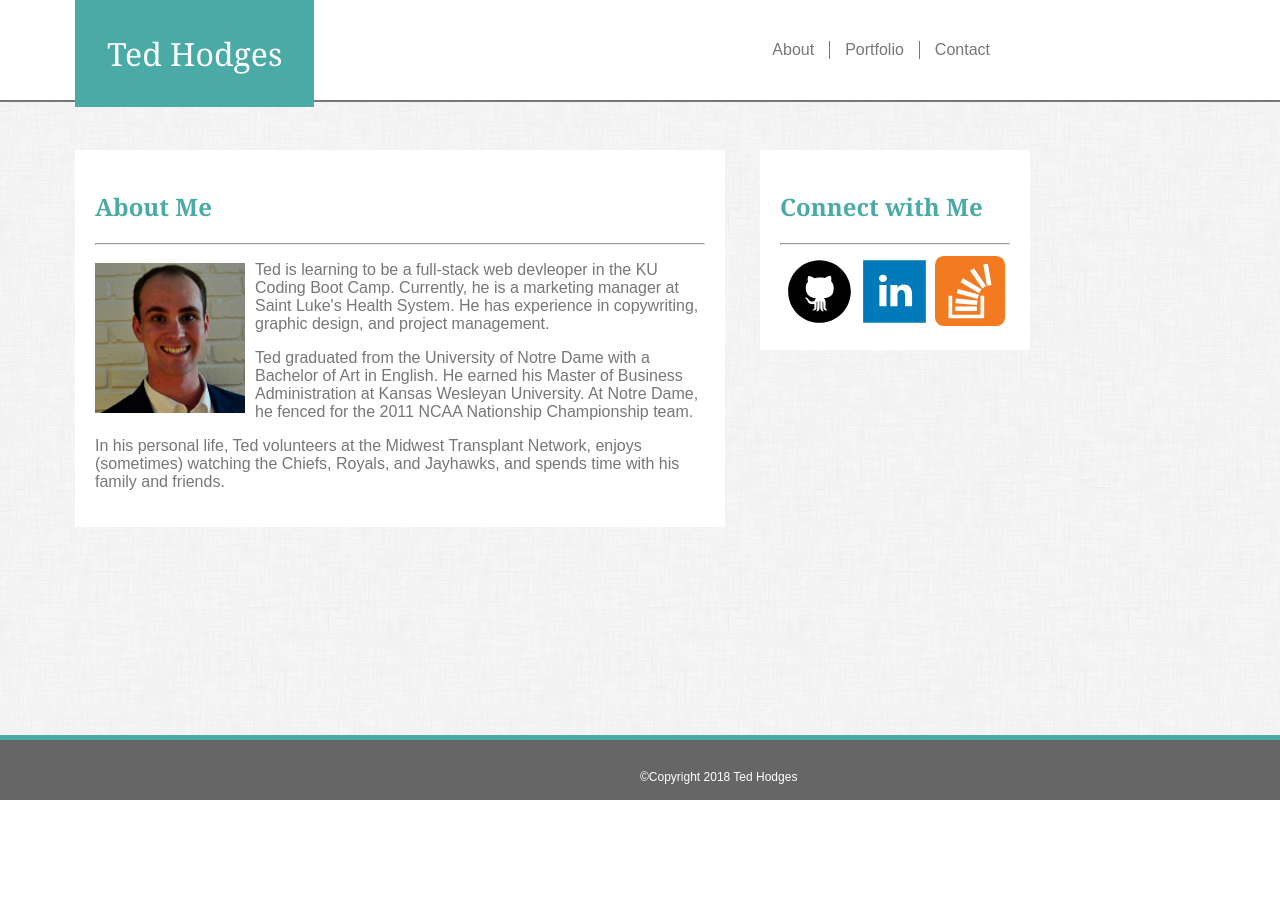
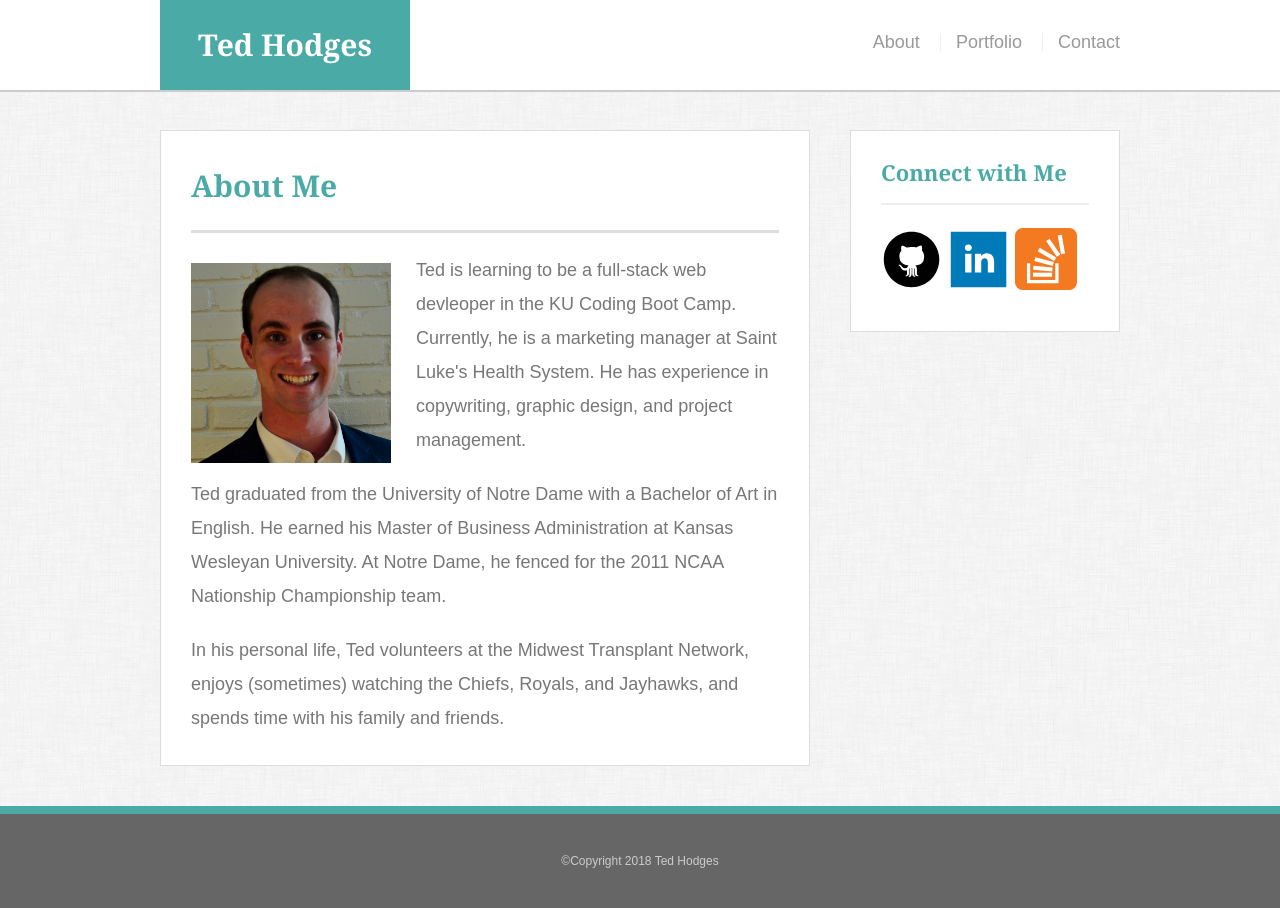
Before and after one commit to thodges36/thodges36.github.io, a plain HTML site: page index.html in a window 1280 px wide. Before the commit the page ends 800 px from the top, so only its background shows below. Drawn offline with Linux system fonts and the light colour scheme.

Commit message:
updates to html and css files

```diff
--- a/assets/css/style.css
+++ b/assets/css/style.css
@@ -1,133 +1,243 @@
-body{
-    background-image: url("../images/dust.png");
-    background-repeat: repeat-x repeat-y;
+body {
+    font-family: Arial, "Helvetica Neue", Helvetica, sans-serif;
+    font-size: 18px;
+    line-height: 34px;
+    color: #777777;
+    background: url("../images/dust.png");
   }
 
-#header{
-    background-color: #ffffff;
-    border-bottom: 2px solid #777777;
-    width: 100%;
-    height: 100px;
-    position: fixed;
-    top: 0;
-    left: 0;
-    right: 0;
+  * {
+    box-sizing: border-box;
   }
 
-.menu ul{
-    list-style-type:none;
-    text-align: center;
-    padding: 25px;
-    position: fixed;
-    right: 250px;
+  /* general */
+
+  .container {
+    width: 100%;
+    max-width: 960px;
+    margin: 0 auto;
+    clear: both;
   }
 
-.menu li{
-    float: right;
-    border-right: 1px solid #777777;
+  h1,
+  h2,
+  h3,
+  p {
+    margin-bottom: 20px;
   }
 
-.menu li:first-of-type{
-    border-right: none;
+  p:last-child {
+    margin-bottom: 0;
   }
 
-.menu li a{
-    font-family: 'Arial', 'Helvetica Neue', Helvetica, sans-serif;
-    color: #777777;
-    text-decoration: none;
-    padding-left: 15px;
-    padding-right: 15px;
+  h1,
+  h2,
+  h3 {
+    font-family: Georgia, Times, "Times New Roman", serif;
+    font-weight: 700;
+    color: #4aaaa5;
   }
 
-.menu li a:hover{
-    color: orange;
+  h1 {
+    padding-bottom: 20px;
+    font-size: 30px;
+    line-height: 49px;
+    border-bottom: 3px solid #dddddd;
   }
 
-.top{
-    font-family: 'Georgia', Times, Times New Roman, serif;
-    font-size: 2em;
-    color: #ffffff;
-    background-color: #4aaaa5;
-    padding: 32px;
-    top: 0;
-    left: 75px;
-    position: fixed;
+  h2,
+  h3 {
+    font-size: 22px;
   }
 
-.about{
-    max-width: 650px;
-    background-color: #ffffff;
-    position: absolute;
-    left: 75px;
-    top: 150px;
+  /* header */
+
+  #masthead {
+    position: fixed;
+    z-index: 99;
+    width: 100%;
+    margin: 0 0 30px;
+    overflow: auto;
+    color: #ffffff;
+    background: #ffffff;
+    border-bottom: 2px solid #cccccc;
   }
 
-.container{
-    padding: 20px;
+  #logo {
+    float: left;
+    width: 250px;
+    height: 90px;
+    font-family: Georgia, Times, "Times New Roman", serif;
+    font-size: 30px;
+    font-weight: 700;
+    line-height: 90px;
+    color: #ffffff;
+    text-align: center;
+    text-decoration: none;
+    background: #4aaaa5;
   }
 
-h2{
-    color: #4aaaa5;
-    font-family: 'Georgia', Times, Times New Roman, serif;
-}
-p{
-    color: #777777;
-    font-family: 'Arial', 'Helvetica Neue', Helvetica, sans-serif;
+  nav {
+    float: right;
+    margin-top: 25px;
   }
 
-#ted{
-    width: 150px;
-    float: left;
-    padding: 10px 10px 10px 0px;
+  nav a {
+    display: inline-block;
+    padding-left: 15px;
+    margin-left: 15px;
+    line-height: 18px;
+    color: #999;
+    text-decoration: none;
+    border-left: 1px solid #efefef;
   }
 
-.sidebar{
-    width: 270px;
-    height: 200px;
-    background-color: #ffffff;
-    position: fixed;
-    right: 250px;
-    top: 150px;
+  nav a:hover{
+      color: #E89F0C;
+  }
+
+  nav a:first-child {
+    border-left: 0 none;
+  }
+
+  /* footer */
+
+  footer {
+    padding: 30px 0;
+    clear: both;
+    font-size: 12px;
+    color: #ffffff;
+    color: #cccccc;
+    text-align: center;
+    background: #666666;
+    border-top: 8px solid #4aaaa5;
+  }
+
+  /* sidebar */
+
+  .sidebar {
+    float: right;
+    width: 100%;
+    max-width: 270px;
+    padding: 30px;
+    margin-bottom: 20px;
+    background: #ffffff;
+    border: 1px solid #dddddd;
+  }
+
+  h3,
+  .sidebar h2 {
+    padding-bottom: 20px;
+    margin-bottom: 15px;
+    line-height: 22px;
+    border-bottom: 2px solid #eee;
   }
 
   .social {
-    position: fixed;
-    right: 270px;
-    top: 240px;
-}
-.social ul{
-    list-style-type: none;
-}
-.social li{
-    float: left;
-}
-.social li a{
-    text-align: center;
-    padding-right: 5px;
-}
-#icon{
-    width: 70px;
+    width: 62px;
+    height: 62px;
+    margin-top: 8px;
+    margin-right: 5px;
   }
 
-.footer{
-    position: fixed;
-    left: 0;
-    right: 0;
-    bottom: 0;
-    width: 100%;
-    height: 60px;
-    background-color: #666666;
-    border-top: 5px solid #4aaaa5;
+  .social:last-child {
+    margin-right: 0;
   }
 
-.footer-center{
+  /* main */
+
+  #main-container {
+    padding-top: 130px;
+  }
+
+  .main-section {
+    float: left;
+    width: 100%;
+    max-width: 650px;
+    padding: 30px;
+    margin: 0 0 40px;
+    background: #ffffff;
+    border: 1px solid #dddddd;
+  }
+
+  /* portfolio page */
+
+  .work {
+    position: relative;
+    float: left;
+    width: 274px;
+    margin: 20px 0 25px;
+    overflow: auto;
+  }
+
+  .work:nth-child(even) {
+    margin-right: 40px;
+  }
+
+  .work img {
+    width: 100%;
+    border: 0 none;
+    opacity: 0.8;
+  }
+
+  .work h3 {
     position: absolute;
-    margin: 0;
-    -ms-transform: translate (-50%, -50%);
-    transform: translate (-50%, -50%);
-    left: 50%;
-    top: 50%;
-    font-family: 'Arial', 'Helvetica Neue', Helvetica, sans-serif;
-    font-size: 12px;
+    bottom: 20px;
+    width: 100%;
+    padding: 15px;
+    margin-bottom: 0;
+    font-weight: 300;
+    line-height: 30px;
     color: #ffffff;
+    text-align: center;
+    background: #4aaaa5;
+    border-bottom: 0;
   }
+
+  .auth-image {
+    float: left;
+    width: 200px;
+    height: auto;
+    margin-top: 10px;
+    margin-right: 25px;
+  }
+
+  /* contact page */
+
+  #contact-form ul {
+    margin-bottom: 20px;
+  }
+
+  #contact-form li {
+    margin-bottom: 10px;
+  }
+
+  label,
+  input[type=text],
+  input[type=email],
+  textarea {
+    display: block;
+    width: 100%;
+  }
+
+  input[type=text],
+  input[type=email],
+  textarea {
+    height: 35px;
+    padding: 0 10px;
+    font-size: 14px;
+    border: 1px solid #dddddd;
+  }
+
+  textarea {
+    height: 200px;
+  }
+
+  input[type=submit] {
+    padding: 10px 30px;
+    font-size: 18px;
+    color: #ffffff;
+    cursor: pointer;
+    background: #4aaaa5;
+    border: 0 none;
+  }
--- a/index.html
+++ b/index.html
@@ -2,68 +2,55 @@
 <html lang="en-us">
     <head>
         <meta charset="UTF-8">
-        <title>Ted Hodges's Basic Portfolio</title>
+        <title>About</title>
+        <link rel="stylesheet" type="text/CSS" href="assets/css/reset.css">
         <link rel="stylesheet" type="text/CSS" href="assets/css/style.css">
     </head>
 
     <body>
 
-        <div id="header">
+        <header id="masthead">
 
-            <div class="menu">
-                <ul>
-                    <li><a href="#">Contact</a></li>
-                    <li><a href="#">Portfolio</a></li>
-                    <li><a href="#">About</a></li>
+            <div class="container">
 
-                </ul>
+            <a id="logo">Ted Hodges</a>
+                <nav>
+                    <a href="index.html">About</a>
+                    <a href="portfolio.html">Portfolio</a>
+                    <a href="contact.html">Contact</a>
+                </nav>
             </div>
+        </header>
 
-            <div class="top">Ted Hodges</div>
+        <div id="main-container" class="container">
+
+            <section class="main-section">
+
+                <h1>About Me</h1>
+
+                <img src="assets/images/ted_portrait.jpg" alt="Ted Hodges" class="auth-image">
+
+                <p>Ted is learning to be a full-stack web devleoper in the KU Coding Boot Camp. Currently, he is a marketing manager at Saint Luke's Health System. He has experience in copywriting, graphic design, and project management.</p>
+                <p>Ted graduated from the University of Notre Dame with a Bachelor of Art in English. He earned his Master of Business Administration at Kansas Wesleyan University. At Notre Dame, he fenced for the 2011 NCAA Nationship Championship team.</p>
+                <p>In his personal life, Ted volunteers at the Midwest Transplant Network, enjoys (sometimes) watching the Chiefs, Royals, and Jayhawks, and spends time with his family and friends.</p>
+            </section>
+
+            <section class="sidebar">
+
+                <div id="connect">
+
+                    <h2>Connect with Me</h2>
+
+                    <a href="https://github.com/thodges36"><img src="assets/images/github.svg" alt="GitHub logo" class="social"></a>
+                    <a href="https://www.linkedin.com/in/ted-hodges-09a9b081/"><img src="assets/images/linkedin.svg" alt="LinkedIn logo" class="social"></a>
+                    <a href="https://stackexchange.com/users/12408256/ted-hodges"><img src="assets/images/overflow.svg" alt="Stack Overflow logo" class="social"></a>
+                </div>
+            </section>
 
         </div>
 
-        <div class="about">
-
-            <div class="container">
-
-            <h2>About Me</h2>
-            <hr>
-            <img src="assets/images/ted_portrait.jpg" alt="Ted Hodges" id="ted">
-            <p>Ted is learning to be a full-stack web devleoper in the KU Coding Boot Camp. Currently, he is a marketing manager at Saint Luke's Health System. He has experience in copywriting, graphic design, and project management.</p>
-            <p>Ted graduated from the University of Notre Dame with a Bachelor of Art in English. He earned his Master of Business Administration at Kansas Wesleyan University. At Notre Dame, he fenced for the 2011 NCAA Nationship Championship team.</p>
-            <p>In his personal life, Ted volunteers at the Midwest Transplant Network, enjoys (sometimes) watching the Chiefs, Royals, and Jayhawks, and spends time with his family and friends.</p>
-
-            </div>
-
-        </div>
-
-        <!-- side bar contact info-->
-        <div class="sidebar">
-
-            <div class="container">
-
-            <h2>Connect with Me</h2>
-            <hr>
-                <div class="social">
-
-                <ul>
-                    <li><a href="https://github.com/thodges36"><img src="assets/images/github.svg" alt="GitHub logo" id="icon"></a></li>
-                    <li><a href="https://www.linkedin.com/in/ted-hodges-09a9b081/"><img src="assets/images/linkedin.svg" alt="LinkedIn logo" id="icon"></a></li>
-                    <li><a href="https://stackexchange.com/users/12408256/ted-hodges"><img src="assets/images/overflow.svg" alt="Stack Overflow logo" id="icon"></a></li>
-                </ul>
-
-                </div>
-
-            </div>
-
-        </div>
-
+        <footer>
+            <div class="container">&copy;Copyright 2018 Ted Hodges</div>
+        </footer>
     </body>
-
-    <div class="footer">
-        <div class="footer-center">&copy;Copyright 2018 Ted Hodges</div>
-    </div>
-
-
 </html>
```
Also changed, not shown: contact.html (+65 -0 lines), portfolio.html (+78 -0 lines), pugs.html (deleted, +0 -68 lines), 8 other files. Lines whose indentation alone changed are shown as unchanged.
